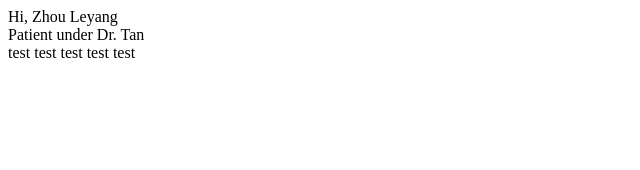
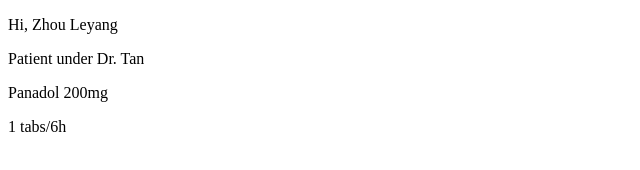
Before and after one commit to chanavigail/bt3103-project, a plain HTML site: page patient.html in a window 1280 px wide. Shown: the whole page, without its empty margins (0-640 px from the left). Drawn offline with Linux system fonts and the light colour scheme.

Commit message:
added mockup patients medication information

```diff
--- a/patient.html
+++ b/patient.html
@@ -7,9 +7,18 @@
     <title>Patients</title>
 </head>
 <body>
-    <div id="patients-name">Hi, Zhou Leyang</div>
-    <div id="patients-doctor">Patient under Dr. Tan</div>
-    <div id="patients-appointments">test test test test test</div>
-    <div id="patients-medications"></div>
+    <div id="patients-name">
+        <p>Hi, Zhou Leyang</p>
+    </div>
+    <div id="patients-doctor">
+        <p>Patient under Dr. Tan</p>
+    </div>
+    <div id="patients-appointments"></div>
+    <div id="patients-medications">
+        <div id="medication-1">
+            <p>Panadol 200mg</p>
+            <p>1 tabs/6h</p>
+        </div>
+    </div>
 </body>
 </html>
```
